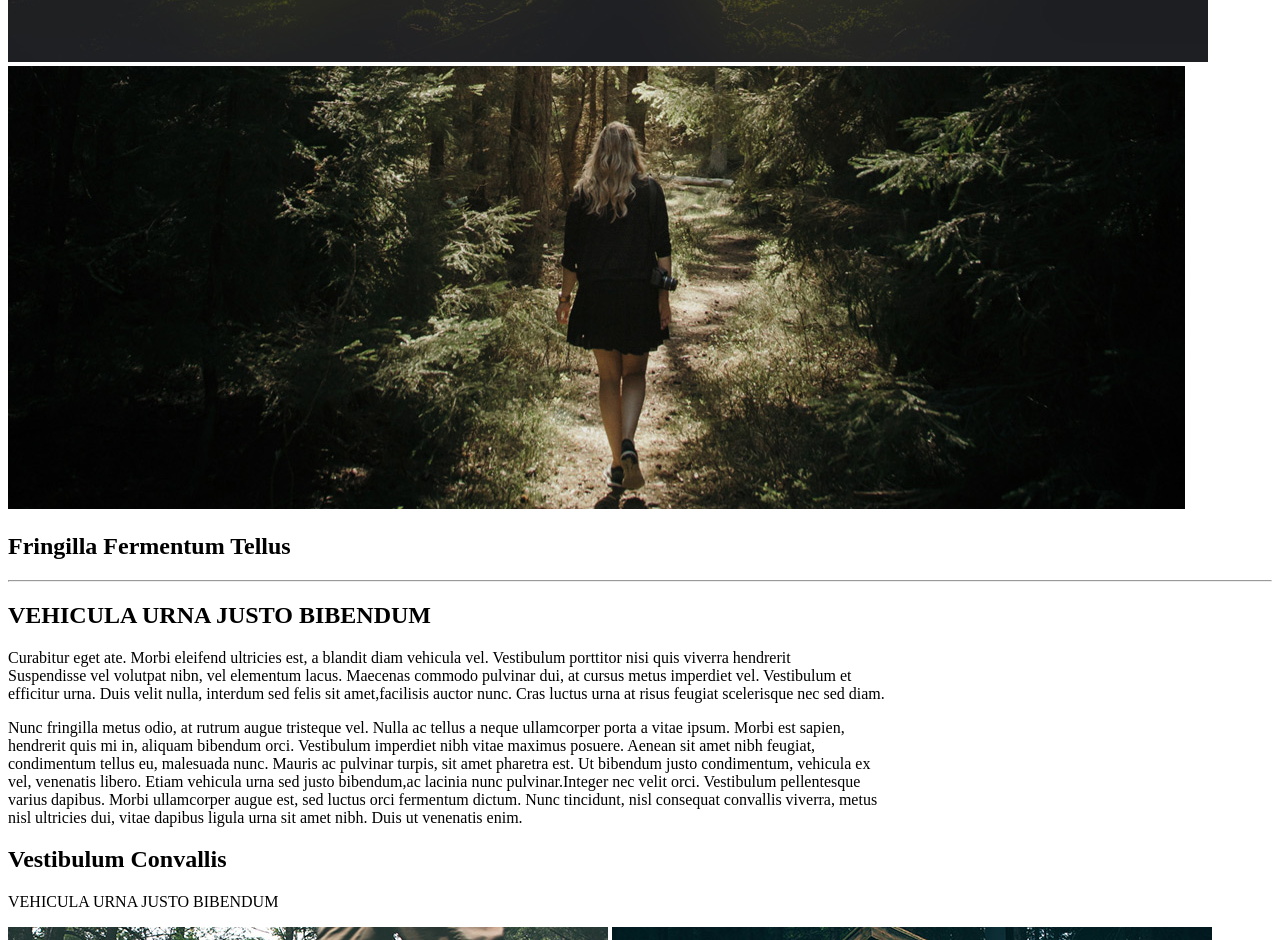
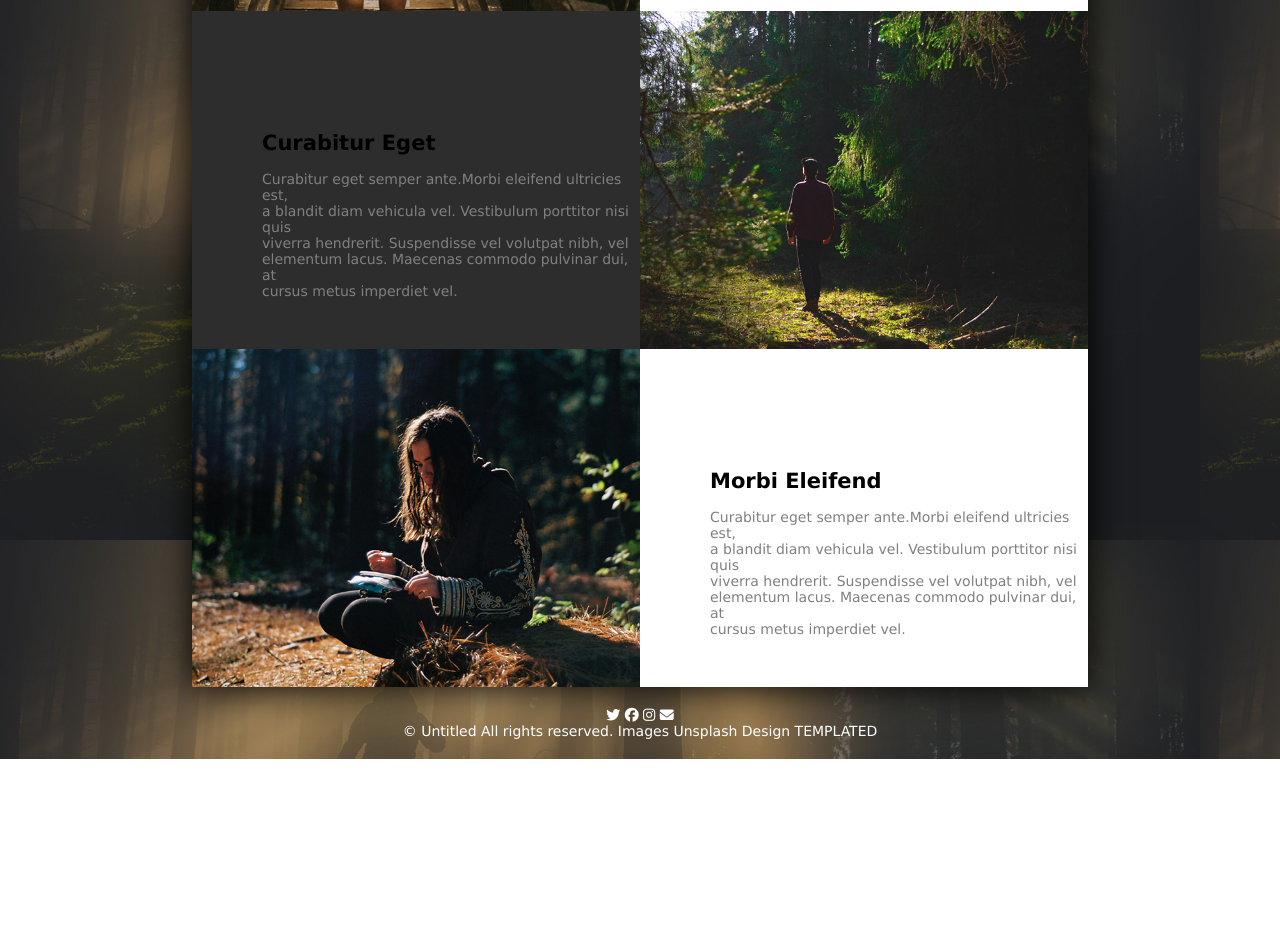
Before and after one commit to enzog96/Caminar-enzo, a plain HTML site: page index.html in a window 1280 px wide. Shown: the part 1860-2800 px from the top of the page. After the commit the page ends 2619 px from the top, so only its background shows below. Drawn offline with Linux system fonts and the light colour scheme.

Commit message:
Design CSS by Koums

```diff
--- a/index.html
+++ b/index.html
@@ -1,5 +1,6 @@
 <!DOCTYPE html>
 <html lang="en">
+
 <head>
     <meta charset="UTF-8">
     <meta http-equiv="X-UA-Compatible" content="IE=edge">
@@ -7,6 +8,7 @@
     <link rel="stylesheet" href="./public/css/style.css">
     <title>Document</title>
 </head>
+
 <body>
 
     <div class="header">
@@ -14,50 +16,51 @@
         <p>by TEMPLATED</p>
     </div>
 
- <section class="allbg">
-     <div class="bg1">
-         <img src="./public/images/bg.jpg" alt="">
-     </div>
-     <div class="bg2">
-         <img src="./public/images/bg.jpg" alt="">
-     </div>
-     <div class="bg3">
-         <img src="./public/images/bg.jpg" alt="">
-     </div>
- </section>
-
-           <section class="section1">
             <div class="container1">
-                   <div class="container1img">
+                <div class="blonde">
                     <img class="img1" src="./public/images/pic02.jpg" alt="">
                 </div>
                 <div class="container1h">
                     <h1>Fringilla Fermentum Tellus</h1>
-                        <hr>
+                    <hr height>
                     <h2>VEHICULA URNA JUSTO BIBENDUM</h2>
                 </div>
                 <div class="container1p">
-                        <p>Curabitur eget ate. Morbi eleifend ultricies est, a blandit diam vehicula vel. Vestibulum porttitor nisi quis viverra hendrerit <br>Suspendisse vel volutpat nibn, vel elementum lacus. Maecenas commodo pulvinar dui, at cursus metus imperdiet vel. Vestibulum et <br>efficitur urna. Duis velit nulla, interdum sed felis sit amet,facilisis auctor nunc. Cras luctus urna at risus feugiat scelerisque nec sed diam.</p>
-                        <p>Nunc fringilla metus odio, at rutrum augue tristeque vel. Nulla ac tellus a neque ullamcorper porta a vitae ipsum. Morbi est sapien,<br>hendrerit quis mi in, aliquam bibendum orci. Vestibulum imperdiet nibh vitae maximus posuere. Aenean sit amet nibh feugiat,<br>condimentum tellus eu, malesuada nunc. Mauris ac pulvinar turpis, sit amet pharetra est. Ut bibendum justo condimentum, vehicula ex <br>vel, venenatis libero. Etiam vehicula urna sed justo bibendum,ac lacinia nunc pulvinar.Integer nec velit orci. Vestibulum pellentesque <br>varius dapibus. Morbi ullamcorper augue est, sed luctus orci fermentum dictum. Nunc tincidunt, nisl consequat convallis viverra, metus <br>nisl ultricies dui, vitae dapibus ligula urna sit amet nibh. Duis ut venenatis enim.</p>
+                    <p>Curabitur eget ate. Morbi eleifend ultricies est, a blandit diam vehicula vel. Vestibulum
+                        porttitor nisi quis viverra hendrerit <br>Suspendisse vel volutpat nibn, vel elementum lacus.
+                        Maecenas commodo pulvinar dui, at cursus metus imperdiet vel. Vestibulum et <br>efficitur urna.
+                        Duis velit nulla, interdum sed felis sit amet,facilisis auctor nunc. Cras luctus urna at risus
+                        feugiat scelerisque nec sed diam.</p><br>
+                    <p>Nunc fringilla metus odio, at rutrum augue tristeque vel. Nulla ac tellus a neque ullamcorper
+                        porta a vitae ipsum. Morbi est sapien,<br>hendrerit quis mi in, aliquam bibendum orci.
+                        Vestibulum imperdiet nibh vitae maximus posuere. Aenean sit amet nibh feugiat,<br>condimentum
+                        tellus eu, malesuada nunc. Mauris ac pulvinar turpis, sit amet pharetra est. Ut bibendum justo
+                        condimentum, vehicula ex <br>vel, venenatis libero. Etiam vehicula urna sed justo bibendum,ac
+                        lacinia nunc pulvinar.Integer nec velit orci. Vestibulum pellentesque <br>varius dapibus. Morbi
+                        ullamcorper augue est, sed luctus orci fermentum dictum. Nunc tincidunt, nisl consequat
+                        convallis viverra, metus <br>nisl ultricies dui, vitae dapibus ligula urna sit amet nibh. Duis
+                        ut venenatis enim.</p>
                 </div>
             </div>
-            </section>
 
 
-            <section class="section2">
+
             <div class="container2">
                 <div class="container2hp">
-                        <h1>Vestibulum Convallis</h1>
+                    <h1>Vestibulum Convallis</h1><br>
+                    <hr>
+                    <br>
                     <p>VEHICULA URNA JUSTO BIBENDUM</p>
                 </div>
+
                 <div class="container2img">
                     <img src="./public/images/pic03.jpg" alt="">
                     <img src="./public/images/pic01.jpg" alt="">
                     <img src="./public/images/pic04.jpg" alt="">
                     <img src="./public/images/pic05.jpg" alt="">
                 </div>
+
             </div>
-            </section>
 
 
         <section class="section3">
@@ -66,24 +69,34 @@
                     <img src="./public/images/pic06.jpg" alt="">
                 </div>
                 <div class="container3p1">
-                            <h1>Viverra Hendrerit</h1>
-                            <p>Curabitur eget semper ante. Morbi eleifend ultricies est,<br>a blandit diam vehicula vel. Vestibulum porttitor nisi quis <br>viverra hendrerit.Suspendisse vel volutpat nibh,vel <br>elementum lacus. Maecenas commodo pulvinar dui, at <br>cursus metus imperdiet vel.</p>
+                    <h1>Viverra Hendrerit</h1><br>
+                    <p>Curabitur eget semper ante. Morbi eleifend ultricies est,<br>a blandit diam vehicula vel.
+                        Vestibulum porttitor nisi quis <br>viverra hendrerit.Suspendisse vel volutpat nibh,vel
+                        <br>elementum lacus. Maecenas commodo pulvinar dui, at <br>cursus metus imperdiet vel.
+                    </p>
+                </div>
+                <div class="container3p1">
+                    <h1>Curabitur Eget</h1><br>
+                    <p>Curabitur eget semper ante.Morbi eleifend ultricies est,<br>a blandit diam vehicula vel.
+                        Vestibulum porttitor nisi quis <br>viverra hendrerit. Suspendisse vel volutpat nibh, vel
+                        <br>elementum lacus. Maecenas commodo pulvinar dui, at <br>cursus metus imperdiet vel.
+                    </p>
                 </div>
                 <div class="container3img2">
                     <img src="./public/images/pic07.jpg" alt="">
-                        </div>
-                        <div class="container3p1">
-                            <h1>Curabitur Eget</h1>
-                            <p>Curabitur eget semper ante.Morbi eleifend ultricies est,<br>a blandit diam vehicula vel. Vestibulum porttitor nisi quis <br>viverra hendrerit. Suspendisse vel volutpat nibh, vel <br>elementum lacus. Maecenas commodo pulvinar dui, at <br>cursus metus imperdiet vel.</p>
                 </div>
                 <div class="container3img3">
                     <img src="./public/images/pic08.jpg" alt="">
                 </div>
                 <div class="container3p1">
-                            <h1>Morbi Eleifend</h1>
-                            <p>Curabitur eget semper ante.Morbi eleifend ultricies est,<br>a blandit diam vehicula vel. Vestibulum porttitor nisi quis <br>viverra hendrerit. Suspendisse vel volutpat nibh, vel <br>elementum lacus. Maecenas commodo pulvinar dui, at <br>cursus metus imperdiet vel.</p>
+                    <h1>Morbi Eleifend</h1><br>
+                    <p>Curabitur eget semper ante.Morbi eleifend ultricies est,<br>a blandit diam vehicula vel.
+                        Vestibulum porttitor nisi quis <br>viverra hendrerit. Suspendisse vel volutpat nibh, vel
+                        <br>elementum lacus. Maecenas commodo pulvinar dui, at <br>cursus metus imperdiet vel.
+                    </p>
                 </div>
             </div>
+        </section>
     </section>
 
     <footer class="ftr">
@@ -98,6 +111,9 @@
         </div>
     </footer>
 
+
+
     <script src="https://kit.fontawesome.com/cf4aef7e5c.js" crossorigin="anonymous"></script>
 </body>
+
 </html>
--- a/public/css/style.css
+++ b/public/css/style.css
@@ -0,0 +1,173 @@
+* {
+    margin: 0;
+    padding: 0;
+}
+
+html {
+    font-size: 62.5%;
+}
+
+
+body {
+    width: 100%;
+    background-image: url(/Caminar-enzo/public/images/bg.jpg);
+    font-family: 'Lucida Sans', 'Lucida Sans Regular', 'Lucida Grande', 'Lucida Sans Unicode', Geneva, Verdana, sans-serif;
+}
+
+body>.header {
+    font-size: 2em;
+    color: #FFFFFF;
+    text-align: center;
+    padding: 40px 0;
+}
+
+body>div.container1>div.container1h>hr {
+    width: 20%;
+    margin: 0 auto;
+
+}
+
+body>div.container2>div.container2hp>hr {
+    width: 20%;
+    margin: 0 auto;
+}
+
+.container1 {
+    width: 70%;
+    margin: 0 auto;
+    background-color: #FFFFFF;
+}
+
+.blonde img {
+    width: 100%;
+
+}
+
+body>div.container1>div {
+    text-align: center;
+}
+
+body>div.container1>div.container1p {
+    background-color: rgb(243, 242, 242);
+    color: grey;
+    padding: 50px;
+    font-size: 1.3rem;
+    text-align: left;
+}
+
+body>div.container1>div.container1h>h2 {
+    color: grey;
+    padding: 20px 0;
+
+}
+
+body>div.container1>div.container1h>h1 {
+    padding: 20px 0;
+}
+
+
+body>div.container2>div.container2img {
+    margin: 0 auto;
+    width: 70%;
+}
+
+body>div.container2>div.container2hp {
+    margin: 0 auto;
+    width: 70%;
+    text-align: center;
+    background-color: black;
+    color: #FFFFFF;
+    padding: 30px 0px;
+    font-size: 15px;
+
+}
+
+body>div.container2>div.container2img>img {
+    width: 100%;
+
+
+}
+
+body>div.container2 {
+    margin: 0 auto;
+    width: 70%;
+    background-color: rgb(45, 45, 45);
+    padding: 50px 0;
+}
+
+body>div.container2>div.container2img {
+
+    display: grid;
+    grid-template-columns: repeat(2, 1fr);
+
+}
+
+.container2hp p {
+    color: rgb(110, 110, 110)
+}
+
+.bgrgrey {
+    background-color: black;
+    width: 100%;
+    margin: 0 auto;
+}
+
+.container2hp,
+.container2img {
+    width: 80%;
+    margin: 0 auto;
+}
+.section3{
+width: 70%;
+margin: 0 auto;
+}
+.container3 {
+
+    display: grid;
+    grid-template-columns: repeat(2, 1fr);
+}
+
+.container3 img {
+    width: 100%;
+    height: 100%;
+}
+
+body>section>div>div:nth-child(2){
+padding-left: 70px;
+padding-top: 120px;
+text-align: left;
+background-color: #FFFFFF;
+font-size: 1.4rem;
+}
+
+body>section>div>div:nth-child(3) {
+    padding-left: 70px;
+    padding-top: 120px;
+    text-align: left;
+    background-color: #2D2D2D;
+    font-size: 1.4rem;
+}
+
+body>section>div>div:nth-child(6) {
+    padding-left: 70px;
+    padding-top: 120px;
+    text-align: left;
+    background-color: #FFFFFF;
+    font-size: 1.4rem;
+}
+.container3p1 p{
+color: grey;
+}
+
+.container2,
+.section3,
+.container1{
+box-shadow: 0 0 35px 1px;
+}
+
+footer{
+text-align: center;
+padding: 20px 0;
+color: #FFFFFF;
+font-size: 1.4rem;
+}
```
Lines whose indentation alone changed are shown as unchanged.
